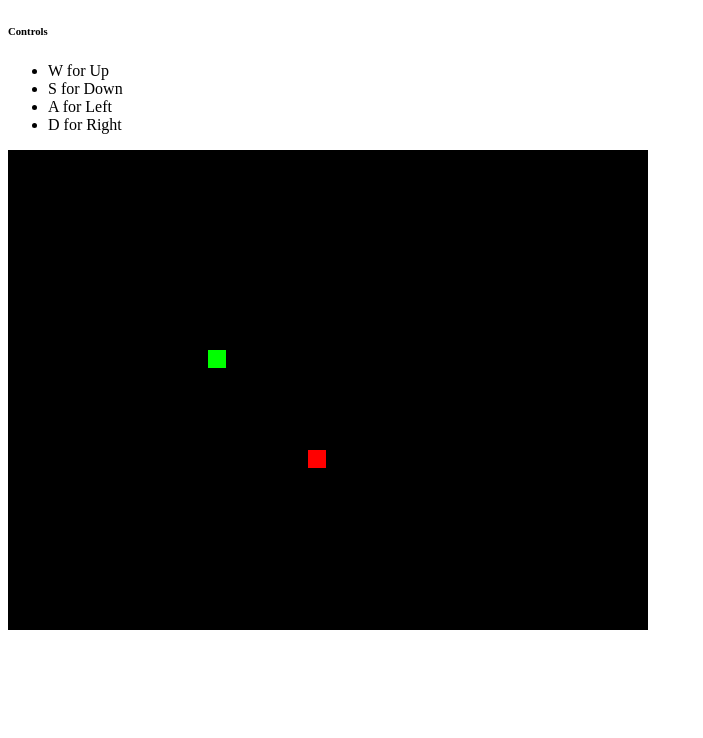
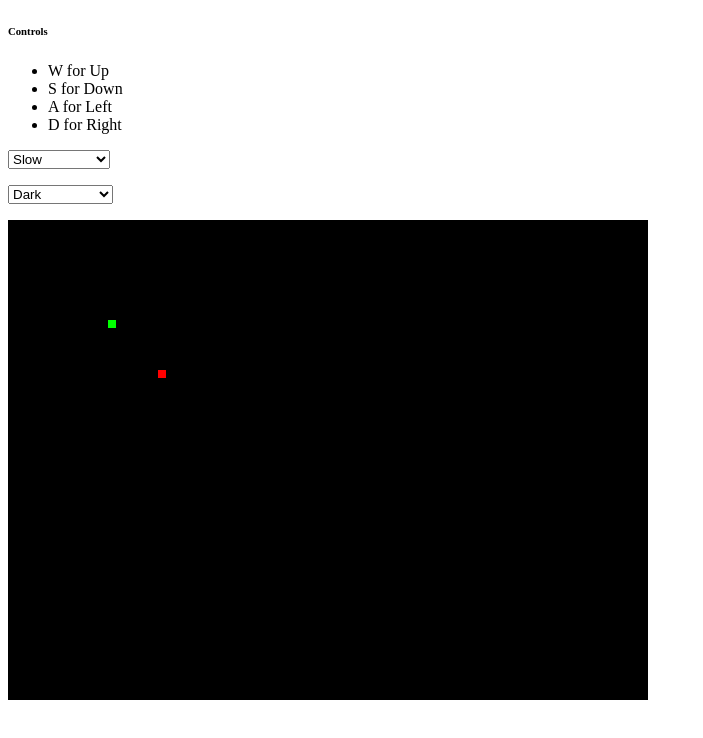
Before and after one commit to codeonion/snake-js-game, a plain HTML site: page index.html in a window 1280 px wide. Shown: the whole page, without its empty margins (0-703 px from the left). Drawn offline with Linux system fonts and the light colour scheme.

Commit message:
More Dynamic Snake. This is now looking like a relatively better snake game.

```diff
--- a/index.html
+++ b/index.html
@@ -15,10 +15,65 @@
 			<li>D for Right</li>
 		</ul>
 	</p>
+	<p>
+		<select id="setting_speed">
+			<option value="" disabled>Select Speed</option>
+			<option value="slow">Slow</option>
+			<option value="medium">Medium</option>
+			<option value="fast">Fast</option>
+		</select>
+	</p>
+	<p>
+		<!-- Theme -->
+		<select id="setting_theme">
+			<option value="" disabled>Select Theme</option>
+			<option value="dark">Dark</option>
+			<option value="light">Light</option>
+		</select>
+	</p>
 	<!-- Good oldschool 640x480 size canvas -->
-	<canvas id="snakecanvas" width="640" height="480"></canvas>
+	<canvas id="snakecanvas"></canvas>
 
 	<script>
+
+
+		/*
+			Configuration
+		*/
+		let game_settings = {
+			speed: {
+				slow: 10,
+				medium: 20,
+				fast: 30
+			},
+			theme: {
+				dark: {
+					background: 'black',
+					snake: '#00ff00',
+					food: '#ff0000'
+				},
+				light: {
+					background: 'white',
+					snake: '#000000',
+					food: '#ff0000'
+				}
+			},
+			viewport: {
+				width: 640,
+				height: 480,
+				game_objects_size: 10 // size of each game object or magnification. Smaller number = smaller objects and grid
+			},
+			current_speed: undefined,
+			current_theme: undefined,
+		};
+		game_settings.current_speed = game_settings.speed.slow;
+		game_settings.current_theme = game_settings.theme.dark;
+
+
+		const game_width = game_settings.viewport.width;
+		const game_height = game_settings.viewport.height;
+		let game_objects_size = game_settings.viewport.game_objects_size;
+
 
 		var canvas = document.getElementById("snakecanvas");
 		var context = snakecanvas.getContext("2d");
@@ -32,23 +87,41 @@
 				Game event loop
 				Handles movement of the snake
 			*/
-			setInterval(game, 1000/15);
+			setInterval(game, 1000/game_settings.current_speed);
 		}
+
+		/*
+			Handle game speed when setting_speed is changed
+		*/
+		document.getElementById("setting_speed").addEventListener("change", function() {
+			let speed = document.getElementById("setting_speed").value;
+			game_settings.current_speed = game_settings.speed[speed];
+			canvas.focus();
+			setInterval(game, 1000/game_settings.current_speed);
+		});
+
+		/*
+			Handle game theme when setting_theme is changed
+		*/
+		document.getElementById("setting_theme").addEventListener("change", function() {
+			canvas.focus();
+			let theme = document.getElementById("setting_theme").value;
+			game_settings.current_theme = game_settings.theme[theme];
+			// Set focus on canvas
+		});
 
 
 
-		/*
-			Configuration
-		*/
 		// Initial velocity of the snake
 		let xv = yv = 0;
 		// Initial position of the snake at rest
 		let px = py = 10;
 
 		// Game level Grid size and tile count i.e. resolution/grid_size = tile_count
-		let grid_size = 20;
-		let tile_count_x = 32;
-		let tile_count_y = 24;
+		game_objects_size<3? game_objects_size = 3 : game_objects_size = game_objects_size; // If game size is less than 3 then don't let it
+		let grid_size = game_objects_size;
+		let tile_count_x = game_width/grid_size;
+		let tile_count_y = game_height/grid_size;
 
 		let apple_x = apple_y = 15;
 
@@ -57,7 +130,9 @@
 		let trail = [];
 		let tail = 5;
 
-
+		// Canvas viewport size setting
+		canvas.width = game_width;
+		canvas.height = game_height;
 
 		function game(){
 			/*
@@ -84,11 +159,11 @@
 				Canvas Real time rendering
 			*/
 			// set the background color and fill the background
-			context.fillStyle = "black";
+			context.fillStyle = game_settings.current_theme.background;
 			context.fillRect(0, 0, snakecanvas.width, snakecanvas.height);
 
 			// Handle the snake
-			context.fillStyle = "lime";
+			context.fillStyle = game_settings.current_theme.snake;
 			for(var i = 0; i < trail.length; i++) {
 				context.fillRect(trail[i].x * grid_size, trail[i].y * grid_size, grid_size-2, grid_size-2);
 				if (trail[i].x == px && trail[i].y == py) {
@@ -108,7 +183,7 @@
 			}
 
 			// Handle the apple
-			context.fillStyle = "red";
+			context.fillStyle = game_settings.current_theme.food;
 			context.fillRect(apple_x * grid_size, apple_y * grid_size, grid_size-2, grid_size-2);
 
 		}
```
